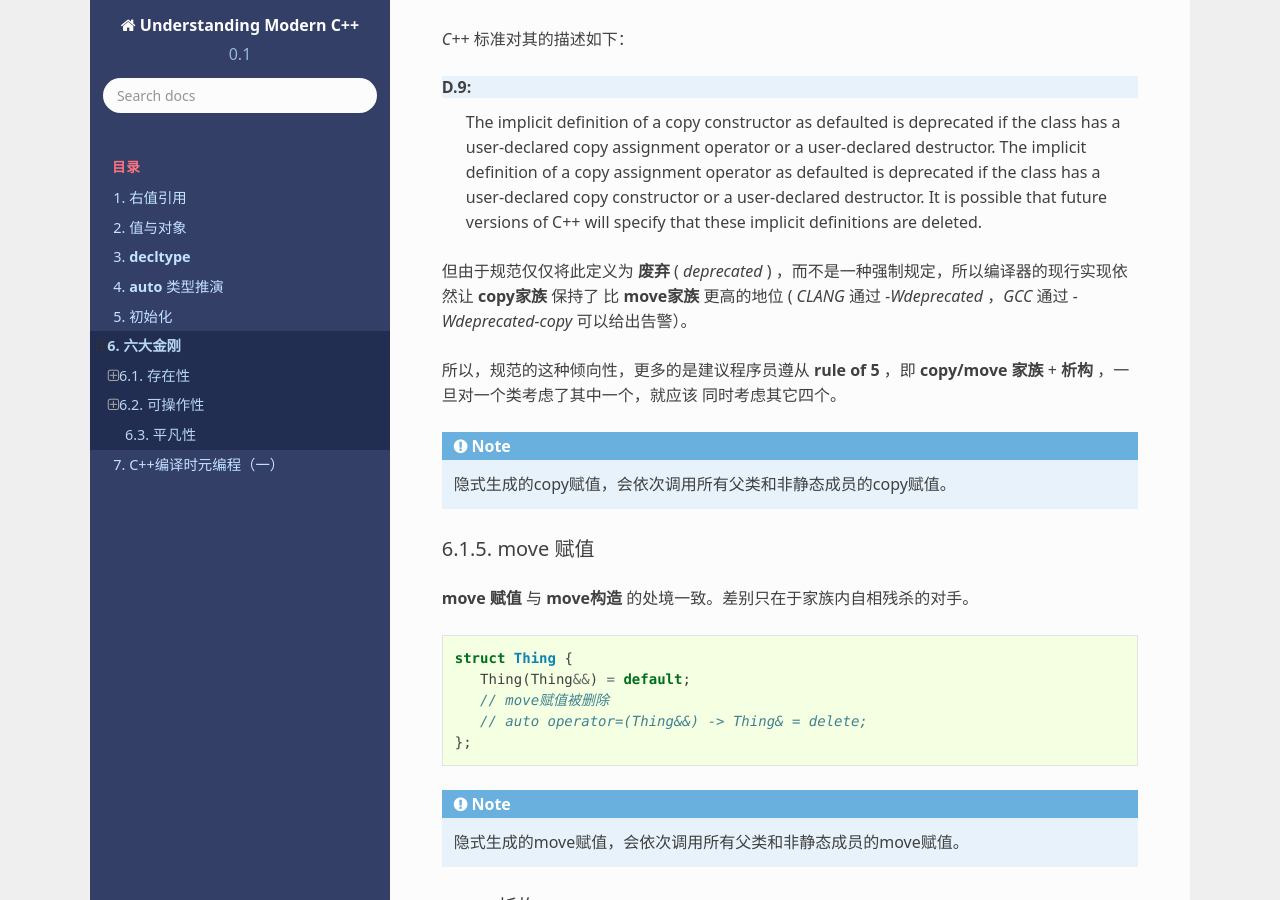
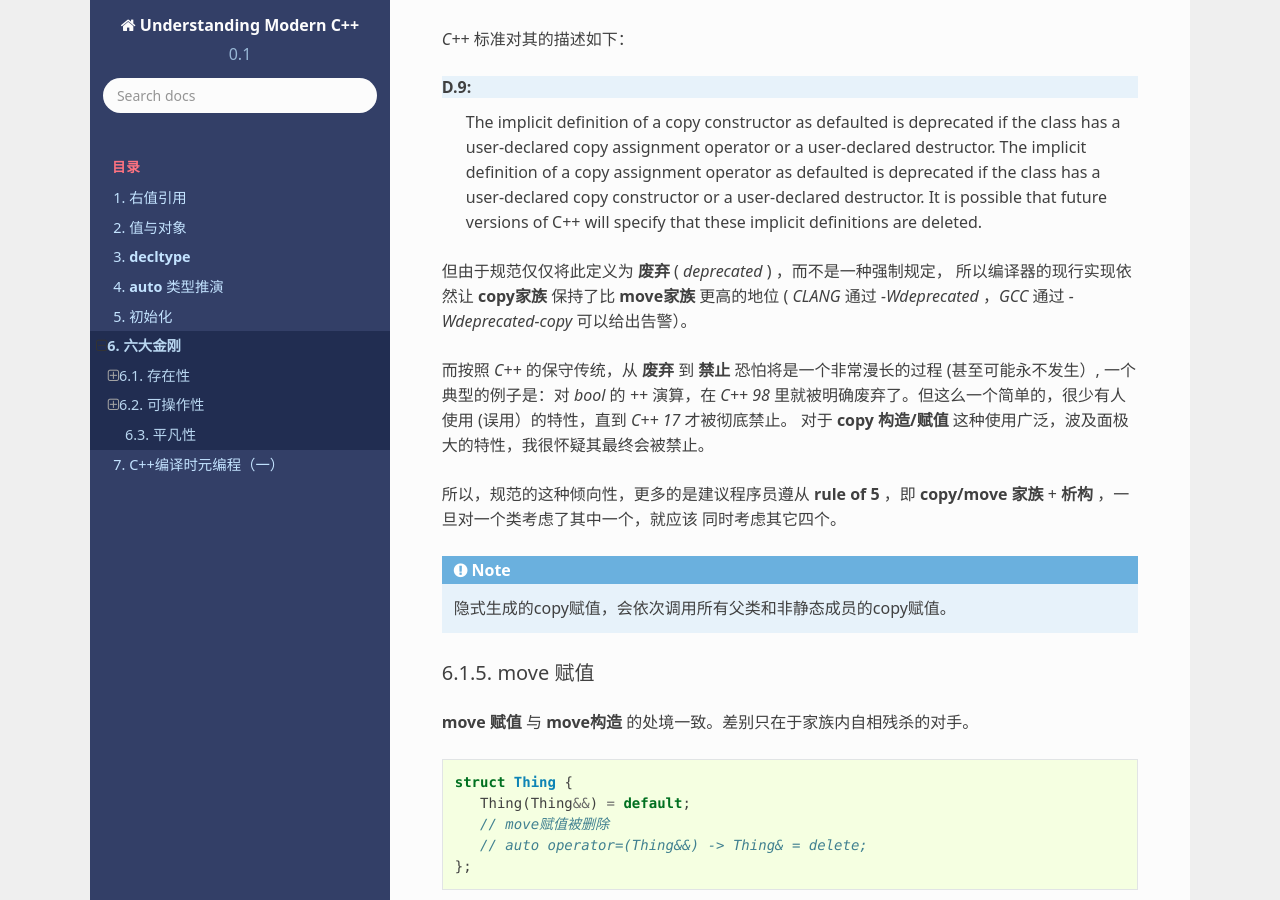
Before and after one commit to godsme/understand_modern_cpp, a Sphinx documentation site: the page built from docs/source/gang_of_6.rst, in a window 1280 px wide and 900 px high, scrolled down 3932 px. Built offline with Sphinx 7.4.7 and the Read the Docs theme 2.0.0, drawn with Linux system fonts in a browser that asks for light colours; formulas are drawn with MathJax 3.

Commit message:
added more content

```diff
--- a/docs/source/gang_of_6.rst
+++ b/docs/source/gang_of_6.rst
@@ -174,12 +174,14 @@ copy 赋值
 
 `C++` 标准对其的描述如下：
 
+.. _deprecated_copy:
+
 D.9:
    The implicit definition of a copy constructor as defaulted is deprecated if the class has a user-declared copy assignment operator or a user-declared destructor. The implicit definition of a copy assignment operator as defaulted is deprecated if the class has a user-declared copy constructor or a user-declared destructor. It is possible that future versions of C++ will specify that these implicit definitions are deleted.
 
-但由于规范仅仅将此定义为 **废弃** ( `deprecated` ) ，而不是一种强制规定，所以编译器的现行实现依然让 **copy家族** 保持了
-比 **move家族** 更高的地位 ( `CLANG` 通过 `-Wdeprecated` ，`GCC` 通过 `-Wdeprecated-copy` 可以给出告警）。
+但由于规范仅仅将此定义为 **废弃** ( `deprecated` ) ，而不是一种强制规定， 所以编译器的现行实现依然让 **copy家族** 保持了比 **move家族** 更高的地位 ( `CLANG` 通过 `-Wdeprecated` ，`GCC` 通过 `-Wdeprecated-copy` 可以给出告警）。
 
+而按照 `C++` 的保守传统，从 **废弃** 到 **禁止** 恐怕将是一个非常漫长的过程 (甚至可能永不发生）, 一个典型的例子是：对 `bool` 的 `++` 演算，在 `C++ 98` 里就被明确废弃了。但这么一个简单的，很少有人使用 (误用）的特性，直到 `C++ 17` 才被彻底禁止。 对于 **copy 构造/赋值** 这种使用广泛，波及面极大的特性，我很怀疑其最终会被禁止。
 
 所以，规范的这种倾向性，更多的是建议程序员遵从 **rule of 5** ，即 **copy/move 家族** + **析构** ，一旦对一个类考虑了其中一个，就应该
 同时考虑其它四个。
```
